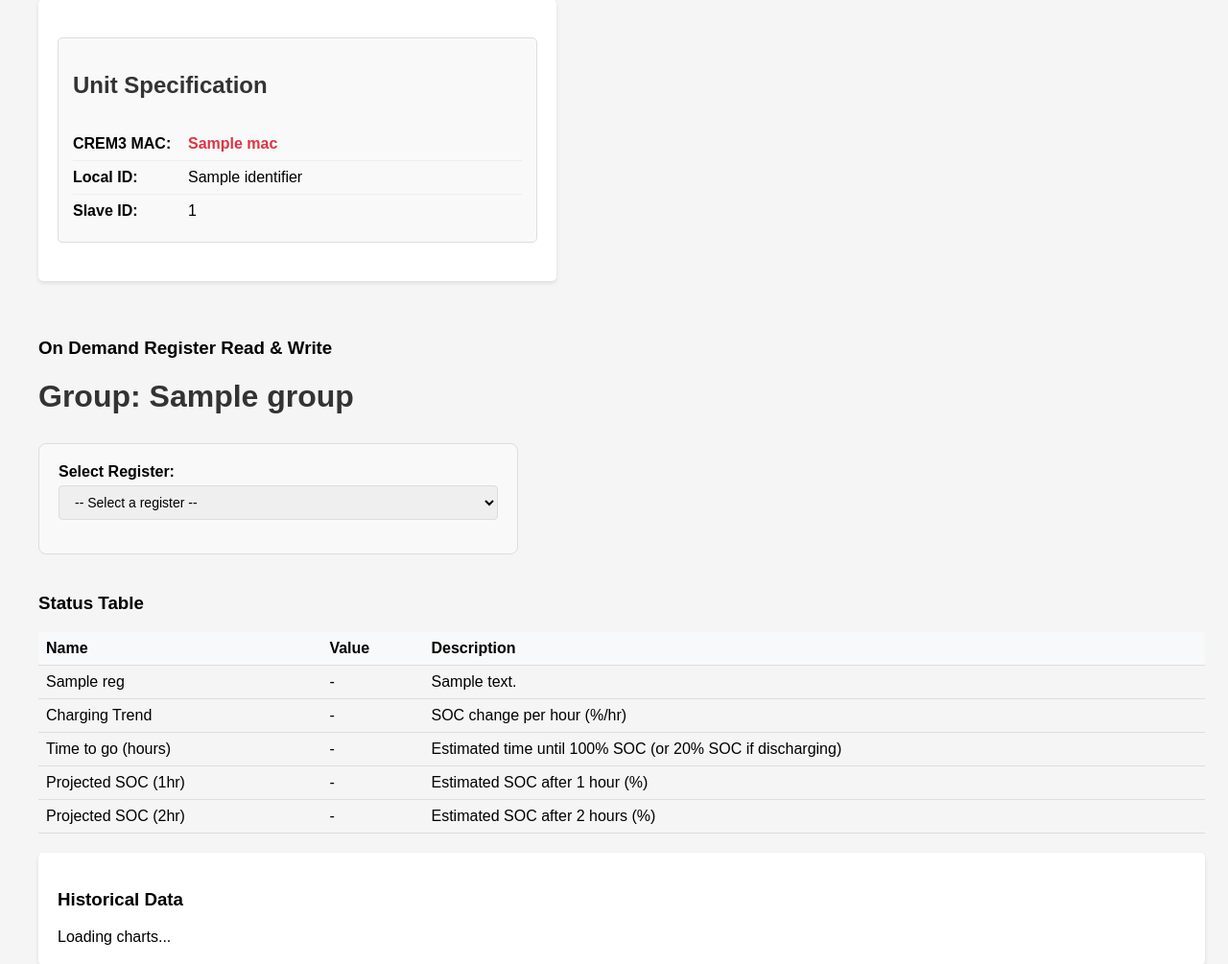
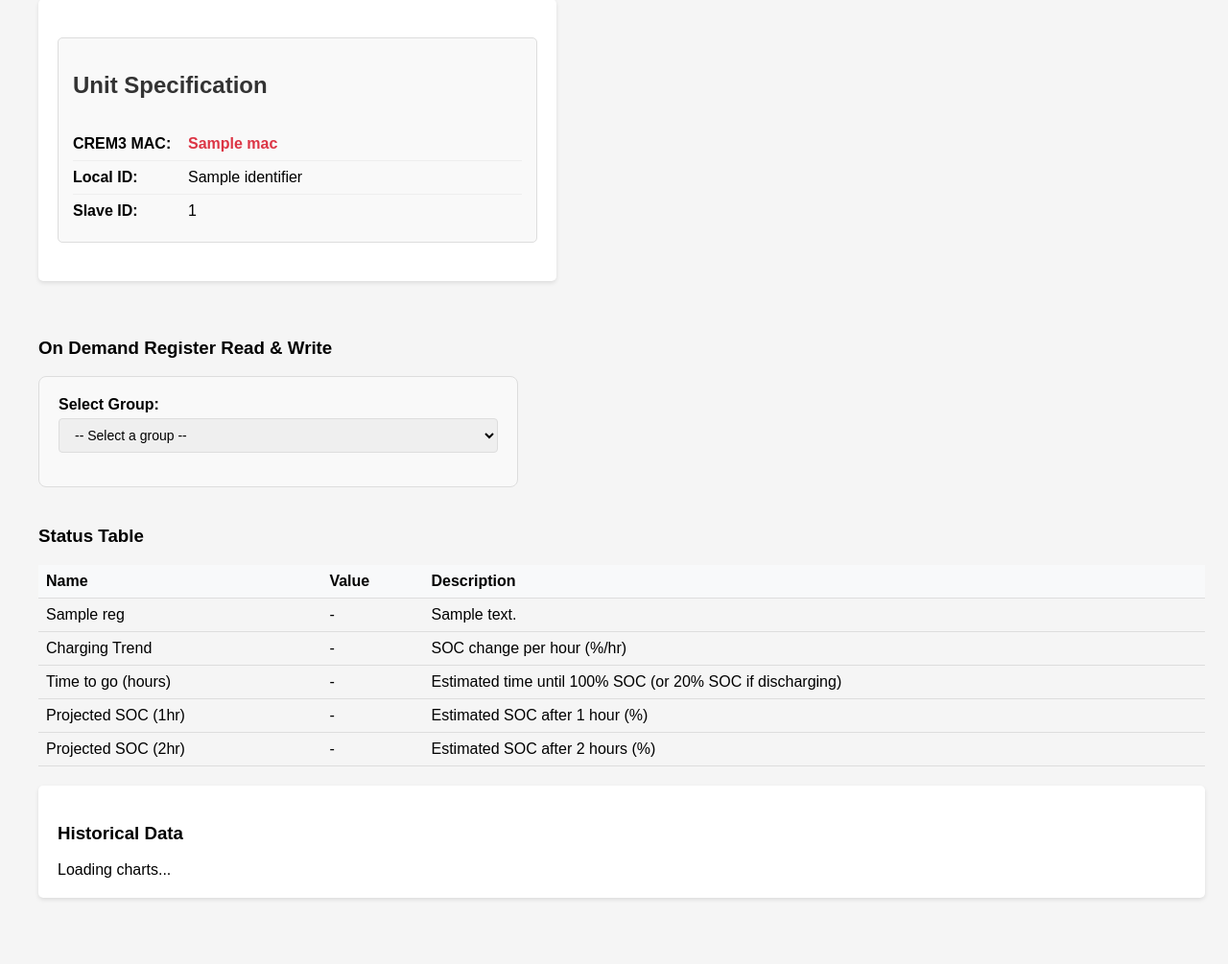
Before and after one commit to yersiniasGhost/raptor, a Python web app: template src/api/v2/templates/bms_v.html in a window 1280 px wide. Shown: the part 493-1498 px from the top of the page at 96% size. After the commit the page ends 1431 px from the top, so only its background shows below. Run offline with Jinja, Linux system fonts and the light colour scheme; the template is opened without the code that fills it: most values are stand-ins (such as "Sample title", 1, 10 or a date in 2020); some libraries are stand-ins or nearby versions.

Commit message:
Moving groups into selectdion correct file.

```diff
--- a/src/api/v2/templates/_on_demand_modbus_form.html
+++ b/src/api/v2/templates/_on_demand_modbus_form.html
@@ -1,76 +1,96 @@
 <h3>On Demand Register Read & Write</h3>
-{% for group, registers in modbus_map.items() %}
-<h1>Group: {{group}}</h1>
+
 <div class="register-form-container">
     <div class="form-group">
-        <label for="register_select_{{group}}">Select Register:</label>
-        <select id="register_select_{{group}}" onchange="updateRegisterMetadata('{{group}}')">
-            <option value="">-- Select a register --</option>
-            {% for register in registers %}
-            <option value="{{register.name}}"
-                    data-address="{{register.address}}"
-                    data-type="{{register.type}}"
-                    data-data-type="{{register.data_type}}"
-                    data-range="{{register.range_size}}"
-                    data-units="{{register.units}}"
-                    data-description="{{register.description}}"
-                    data-access="{{register.access}}"
-                    data-slave-id="{{register.slave_id}}">
-                {{register.name}}
-            </option>
+        <label for="group_select">Select Group:</label>
+        <select id="group_select" onchange="updateGroupSelection()">
+            <option value="">-- Select a group --</option>
+            {% for group, registers in modbus_map.items() %}
+            <option value="{{group}}">{{group}}</option>
             {% endfor %}
         </select>
     </div>
 
-    <div id="metadata_{{group}}" class="metadata-container" style="display: none;">
+    <div id="register_selection" style="display: none;">
+        <div class="form-group">
+            <label for="register_select">Select Register:</label>
+            <select id="register_select" onchange="updateRegisterMetadata()">
+                <option value="">-- Select a register --</option>
+            </select>
+        </div>
+
+        <div id="metadata_container" class="metadata-container" style="display: none;">
             <div class="metadata-grid">
                 <div class="metadata-item">
-                <strong>Address:</strong> <span id="meta_address_{{group}}"></span>
+                    <strong>Address:</strong> <span id="meta_address"></span>
                 </div>
                 <div class="metadata-item">
-                <strong>Data Type:</strong> <span id="meta_data_type_{{group}}"></span>
+                    <strong>Data Type:</strong> <span id="meta_data_type"></span>
                 </div>
                 <div class="metadata-item">
-                <strong>Register Type:</strong> <span id="meta_type_{{group}}"></span>
+                    <strong>Register Type:</strong> <span id="meta_type"></span>
                 </div>
                 <div class="metadata-item">
-                <strong>Range Size:</strong> <span id="meta_range_{{group}}"></span>
+                    <strong>Range Size:</strong> <span id="meta_range"></span>
                 </div>
                 <div class="metadata-item">
-                <strong>Units:</strong> <span id="meta_units_{{group}}"></span>
+                    <strong>Units:</strong> <span id="meta_units"></span>
                 </div>
                 <div class="metadata-item">
-                <strong>Access:</strong> <span id="meta_access_{{group}}"></span>
+                    <strong>Access:</strong> <span id="meta_access"></span>
                 </div>
                 <div class="metadata-item">
-                <strong>Slave ID:</strong> <span id="meta_slave_id_{{group}}"></span>
+                    <strong>Slave ID:</strong> <span id="meta_slave_id"></span>
                 </div>
                 <div class="metadata-item description">
-                <strong>Description:</strong> <span id="meta_description_{{group}}"></span>
+                    <strong>Description:</strong> <span id="meta_description"></span>
                 </div>
             </div>
         </div>
 
-    <div id="controls_{{group}}" class="controls-container" style="display: none;">
+        <div id="controls_container" class="controls-container" style="display: none;">
             <div class="form-group">
-            <label for="result_{{group}}">Result:</label>
-            <input type="text" id="result_{{group}}" readonly>
+                <label for="result">Result:</label>
+                <input type="text" id="result" readonly>
             </div>
 
             <div class="button-group">
-            <button id="read_btn_{{group}}" onclick="readSelectedRegister('{{group}}')">Read Register</button>
+                <button id="read_btn" onclick="readSelectedRegister()">Read Register</button>
 
-            <div id="write_controls_{{group}}" class="write-controls" style="display: none;">
+                <div id="write_controls" class="write-controls" style="display: none;">
                     <div class="form-group">
-                    <label for="register_value_{{group}}">Value to Write:</label>
-                    <input type="number" id="register_value_{{group}}" step="any">
+                        <label for="register_value">Value to Write:</label>
+                        <input type="number" id="register_value" step="any">
                     </div>
-                <button onclick="writeSelectedRegister('{{group}}')">Write Register</button>
+                    <button onclick="writeSelectedRegister()">Write Register</button>
                 </div>
             </div>
         </div>
     </div>
+</div>
+
+<!-- Hidden data for JavaScript -->
+<script type="application/json" id="modbus_data">
+{
+{% for group, registers in modbus_map.items() %}
+    "{{group}}": [
+        {% for register in registers %}
+        {
+            "name": "{{register.name}}",
+            "address": {{register.address}},
+            "type": "{{register.type}}",
+            "data_type": "{{register.data_type}}",
+            "range_size": {{register.range_size}},
+            "units": "{{register.units}}",
+            "description": "{{register.description}}",
+            "access": "{{register.access}}",
+            "slave_id": {% if register.slave_id %}{{register.slave_id}}{% else %}null{% endif %}
+        }{% if not loop.last %},{% endif %}
         {% endfor %}
+    ]{% if not loop.last %},{% endif %}
+{% endfor %}
+}
+</script>
 
 <style>
 .register-form-container {
@@ -79,6 +99,7 @@
     padding: 20px;
     margin-bottom: 20px;
     background-color: #f9f9f9;
+    max-width: 800px;
 }
 
 .metadata-container {
@@ -159,40 +180,84 @@ button:hover {
     background-color: #1e7e34;
 }
 
-#result_{{group}} {
+#result {
     background-color: #f8f9fa;
     font-family: monospace;
 }
 </style>
 
 <script>
-    function updateRegisterMetadata(group) {
-        const selectElement = document.getElementById(`register_select_${group}`);
+    // Get the modbus data from the JSON script tag
+    const modbusData = JSON.parse(document.getElementById('modbus_data').textContent);
+
+    function updateGroupSelection() {
+        const groupSelect = document.getElementById('group_select');
+        const registerSelect = document.getElementById('register_select');
+        const selectedGroup = groupSelect.value;
+
+        if (!selectedGroup) {
+            document.getElementById('register_selection').style.display = 'none';
+            return;
+        }
+
+        // Show register selection
+        document.getElementById('register_selection').style.display = 'block';
+
+        // Clear and populate register dropdown
+        registerSelect.innerHTML = '<option value="">-- Select a register --</option>';
+
+        const registers = modbusData[selectedGroup];
+        registers.forEach(register => {
+            const option = document.createElement('option');
+            option.value = register.name;
+            option.textContent = register.name;
+
+            // Store register data as data attributes
+            option.dataset.address = register.address;
+            option.dataset.type = register.type;
+            option.dataset.dataType = register.data_type;
+            option.dataset.range = register.range_size;
+            option.dataset.units = register.units;
+            option.dataset.description = register.description;
+            option.dataset.access = register.access;
+            option.dataset.slaveId = register.slave_id;
+
+            registerSelect.appendChild(option);
+        });
+
+        // Hide metadata and controls when group changes
+        document.getElementById('metadata_container').style.display = 'none';
+        document.getElementById('controls_container').style.display = 'none';
+        document.getElementById('result').value = '';
+    }
+
+    function updateRegisterMetadata() {
+        const selectElement = document.getElementById('register_select');
         const selectedOption = selectElement.selectedOptions[0];
 
         if (!selectedOption.value) {
-            document.getElementById(`metadata_${group}`).style.display = 'none';
-            document.getElementById(`controls_${group}`).style.display = 'none';
+            document.getElementById('metadata_container').style.display = 'none';
+            document.getElementById('controls_container').style.display = 'none';
             return;
         }
 
         // Show metadata container
-        document.getElementById(`metadata_${group}`).style.display = 'block';
-        document.getElementById(`controls_${group}`).style.display = 'block';
+        document.getElementById('metadata_container').style.display = 'block';
+        document.getElementById('controls_container').style.display = 'block';
 
         // Update metadata fields
-        document.getElementById(`meta_address_${group}`).textContent = selectedOption.dataset.address;
-        document.getElementById(`meta_data_type_${group}`).textContent = selectedOption.dataset.dataType;
-        document.getElementById(`meta_type_${group}`).textContent = selectedOption.dataset.type;
-        document.getElementById(`meta_range_${group}`).textContent = selectedOption.dataset.range;
-        document.getElementById(`meta_units_${group}`).textContent = selectedOption.dataset.units || 'N/A';
-        document.getElementById(`meta_access_${group}`).textContent = selectedOption.dataset.access;
-        document.getElementById(`meta_slave_id_${group}`).textContent = selectedOption.dataset.slaveId || 'N/A';
-        document.getElementById(`meta_description_${group}`).textContent = selectedOption.dataset.description || 'No description available';
+        document.getElementById('meta_address').textContent = selectedOption.dataset.address;
+        document.getElementById('meta_data_type').textContent = selectedOption.dataset.dataType;
+        document.getElementById('meta_type').textContent = selectedOption.dataset.type;
+        document.getElementById('meta_range').textContent = selectedOption.dataset.range;
+        document.getElementById('meta_units').textContent = selectedOption.dataset.units || 'N/A';
+        document.getElementById('meta_access').textContent = selectedOption.dataset.access;
+        document.getElementById('meta_slave_id').textContent = selectedOption.dataset.slaveId || 'N/A';
+        document.getElementById('meta_description').textContent = selectedOption.dataset.description || 'No description available';
 
         // Show/hide write controls based on access rights
         const access = selectedOption.dataset.access;
-        const writeControls = document.getElementById(`write_controls_${group}`);
+        const writeControls = document.getElementById('write_controls');
 
         if (access === 'RW' || access === 'WO') {
             writeControls.style.display = 'block';
@@ -201,11 +266,11 @@ button:hover {
         }
 
         // Clear previous result
-        document.getElementById(`result_${group}`).value = '';
+        document.getElementById('result').value = '';
     }
 
-    function getSelectedRegisterData(group) {
-        const selectElement = document.getElementById(`register_select_${group}`);
+    function getSelectedRegisterData() {
+        const selectElement = document.getElementById('register_select');
         const selectedOption = selectElement.selectedOptions[0];
 
         if (!selectedOption.value) {
@@ -224,8 +289,8 @@ button:hover {
         };
     }
 
-    async function readSelectedRegister(group) {
-        const data = getSelectedRegisterData(group);
+    async function readSelectedRegister() {
+        const data = getSelectedRegisterData();
         if (!data) return;
 
         try {
@@ -233,7 +298,7 @@ button:hover {
             const result = await response.json();
 
             // Display result with units if available
-            const selectElement = document.getElementById(`register_select_${group}`);
+            const selectElement = document.getElementById('register_select');
             const selectedOption = selectElement.selectedOptions[0];
             const units = selectedOption.dataset.units;
 
@@ -242,18 +307,18 @@ button:hover {
                 displayValue += ` ${units}`;
             }
 
-            document.getElementById(`result_${group}`).value = displayValue;
+            document.getElementById('result').value = displayValue;
         } catch (error) {
             console.error('Error:', error);
             alert('Failed to read register data');
         }
     }
 
-    async function writeSelectedRegister(group) {
-        const data = getSelectedRegisterData(group);
+    async function writeSelectedRegister() {
+        const data = getSelectedRegisterData();
         if (!data) return;
 
-        const writeValue = document.getElementById(`register_value_${group}`).value;
+        const writeValue = document.getElementById('register_value').value;
         if (!writeValue && writeValue !== '0') {
             alert('Please enter a value to write');
             return;
@@ -266,7 +331,7 @@ button:hover {
             const result = await response.json();
 
             // Display result with units if available
-            const selectElement = document.getElementById(`register_select_${group}`);
+            const selectElement = document.getElementById('register_select');
             const selectedOption = selectElement.selectedOptions[0];
             const units = selectedOption.dataset.units;
 
@@ -275,7 +340,7 @@ button:hover {
                 displayValue += ` ${units}`;
             }
 
-            document.getElementById(`result_${group}`).value = displayValue;
+            document.getElementById('result').value = displayValue;
         } catch (error) {
             console.error('Error:', error);
             alert('Failed to write register data');
```
Lines whose indentation alone changed are shown as unchanged.
